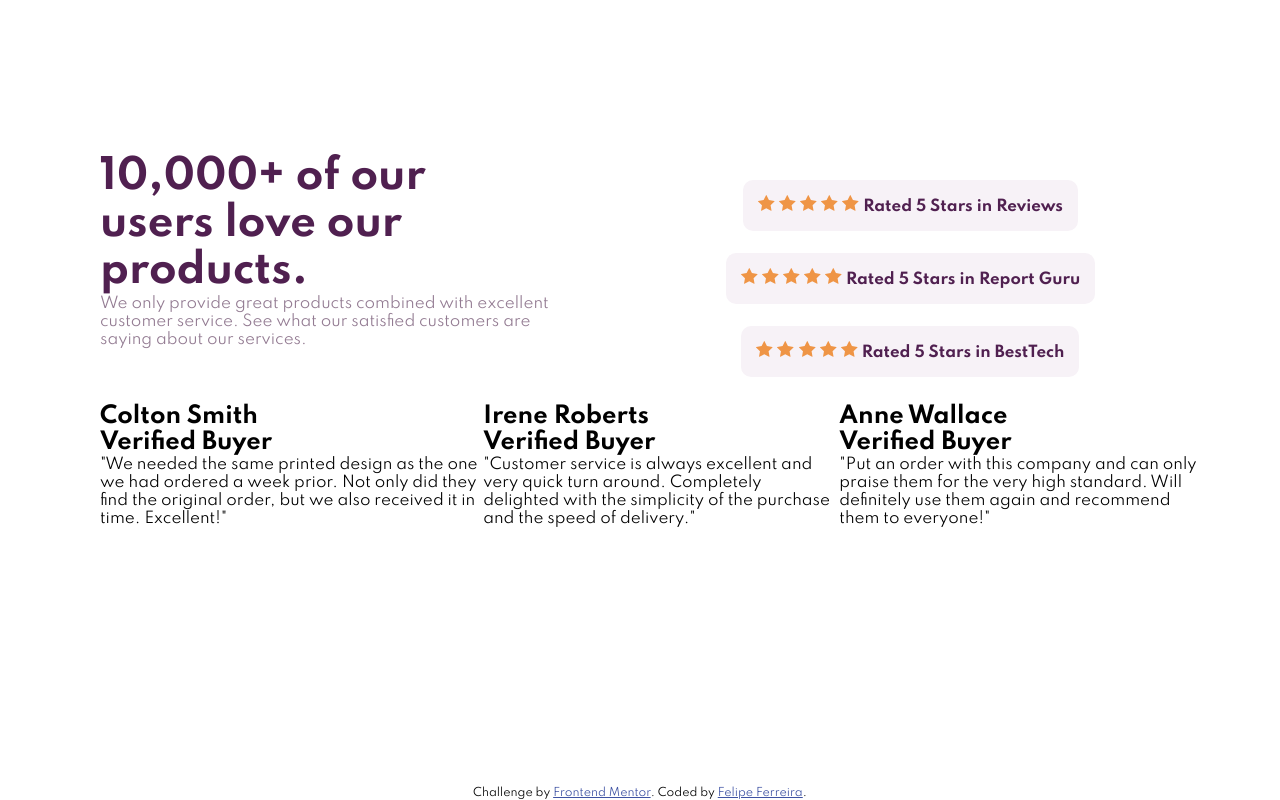
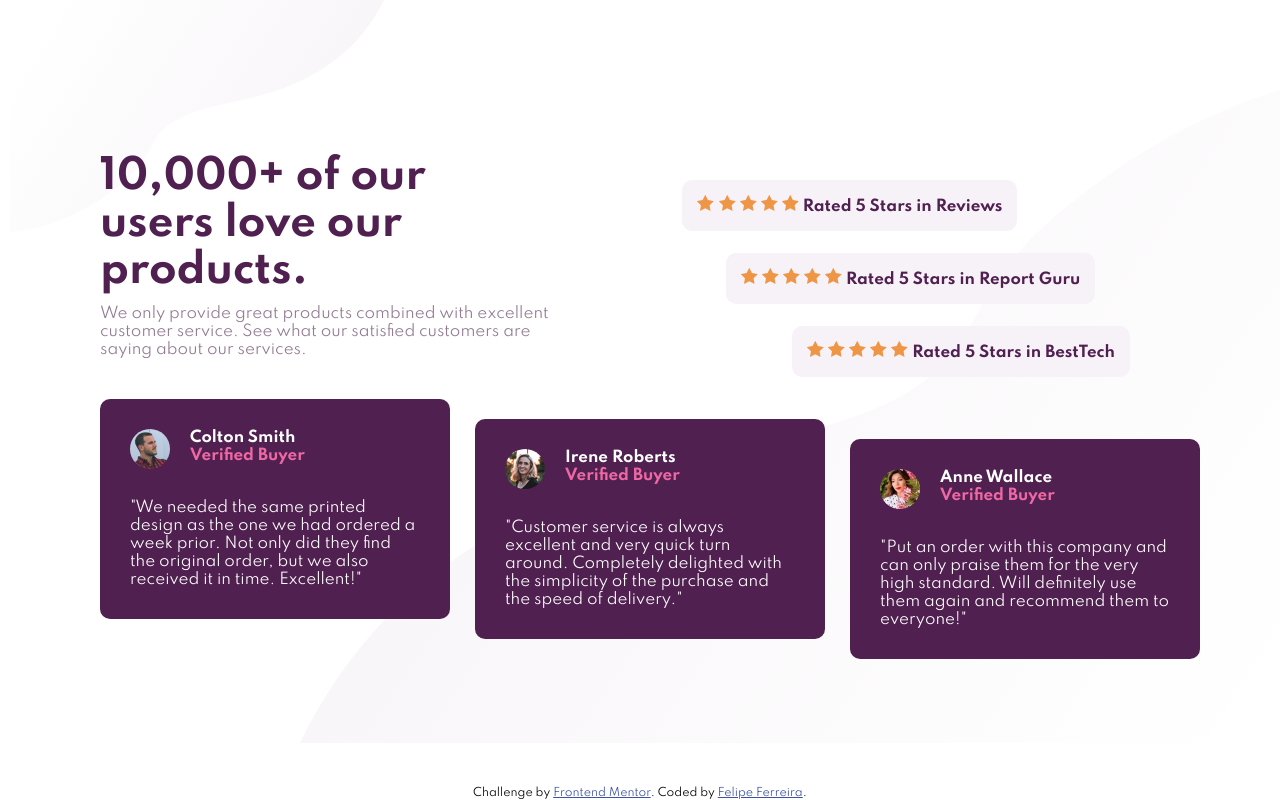
Before and after one commit to FelipeFerreiraSS/Social-proof-section, a plain HTML site: page index.html in a window 1280 px wide. Drawn offline with Linux system fonts and the light colour scheme.

Commit message:
desktop final

```diff
--- a/index.html
+++ b/index.html
@@ -42,7 +42,7 @@
         </section>
 
         <section class="starsContainer">
-          <div>
+          <div id="starsLeft">
             <h2>
               <img src="./images/icon-star.svg" alt="">
               <img src="./images/icon-star.svg" alt="">
@@ -64,7 +64,7 @@
             </h2>
           </div>
 
-          <div>
+          <div id="starsRight">
             <h2>
               <img src="./images/icon-star.svg" alt="">
               <img src="./images/icon-star.svg" alt="">
@@ -79,9 +79,14 @@
 
       <section class="peopleContainer">
 
-        <div>
-          <h2>Colton Smith</h2>
-          <h2>Verified Buyer</h2>
+        <div id="peopleTop">
+          <div class="peopleTitle">
+            <img src="./images/image-colton.jpg" alt="">
+            <div>
+              <h2>Colton Smith</h2>
+              <h2 style="color: var(--SoftPink);">Verified Buyer</h2>
+            </div>
+          </div>
           <p>
             "We needed the same printed design as the one we had ordered a week prior.
             Not only did they find the original order, but we also received it in time.
@@ -90,17 +95,27 @@
         </div>
 
         <div>
-          <h2> Irene Roberts </h2>
-          <h2> Verified Buyer </h2>
+          <div class="peopleTitle">
+            <img src="./images/image-irene.jpg" alt="">
+            <div>
+              <h2> Irene Roberts </h2>
+              <h2 style="color: var(--SoftPink);"> Verified Buyer </h2>
+            </div>
+          </div>
           <p>
             "Customer service is always excellent and very quick turn around. Completely
             delighted with the simplicity of the purchase and the speed of delivery."
           </p>
         </div>
 
-        <div>
-          <h2> Anne Wallace </h2>
-          <h2> Verified Buyer </h2>
+        <div id="peopleBottom">
+          <div class="peopleTitle">
+            <img src="./images/image-anne.jpg" alt="">
+            <div>
+              <h2> Anne Wallace </h2>
+              <h2 style="color: var(--SoftPink);"> Verified Buyer </h2>
+            </div>
+          </div>
           <p>
             "Put an order with this company and can only praise them for the very high
             standard. Will definitely use them again and recommend them to everyone!"
--- a/style.css
+++ b/style.css
@@ -26,6 +26,11 @@ body {
   display: flex;
   flex-direction: column;
   justify-content: center;
+
+  background-image: url("./images/bg-pattern-top-mobile.svg"),
+    url("./images/bg-pattern-bottom-desktop.svg");
+  background-repeat: no-repeat, no-repeat;
+  background-position: 10px 0px, 300px 70px;
 }
 
 .main {
@@ -54,6 +59,7 @@ body {
 
 .mainContainer > p {
   color: var(--DarkGrayishMagenta);
+  padding-top: 10px;
 }
 
 .starsContainer {
@@ -76,8 +82,57 @@ body {
   margin: 11px;
 }
 
+#starsLeft {
+  margin-left: -110px;
+}
+
+#starsRight {
+  margin-right: -90px;
+}
+
 .peopleContainer {
   display: flex;
+  justify-content: space-between;
+  align-items: center;
+
   width: 1100px;
   height: 250px;
 }
+
+.peopleContainer > div {
+  width: 350px;
+  height: 220px;
+  background-color: var(--VeryDarkMagenta);
+
+  border-radius: 10px;
+  padding: 30px;
+}
+
+.peopleTitle {
+  display: flex;
+}
+
+.peopleTitle > img {
+  border-radius: 50%;
+  margin-right: 20px;
+  width: 40px;
+  height: 40px;
+}
+
+.peopleTitle > div > h2 {
+  color: var(--White);
+  font-size: 15px;
+}
+
+.peopleContainer > div > p {
+  color: var(--White);
+  padding-top: 30px;
+}
+
+#peopleTop {
+  margin-top: -40px;
+}
+
+#peopleBottom {
+  margin-bottom: -40px;
+}
```
